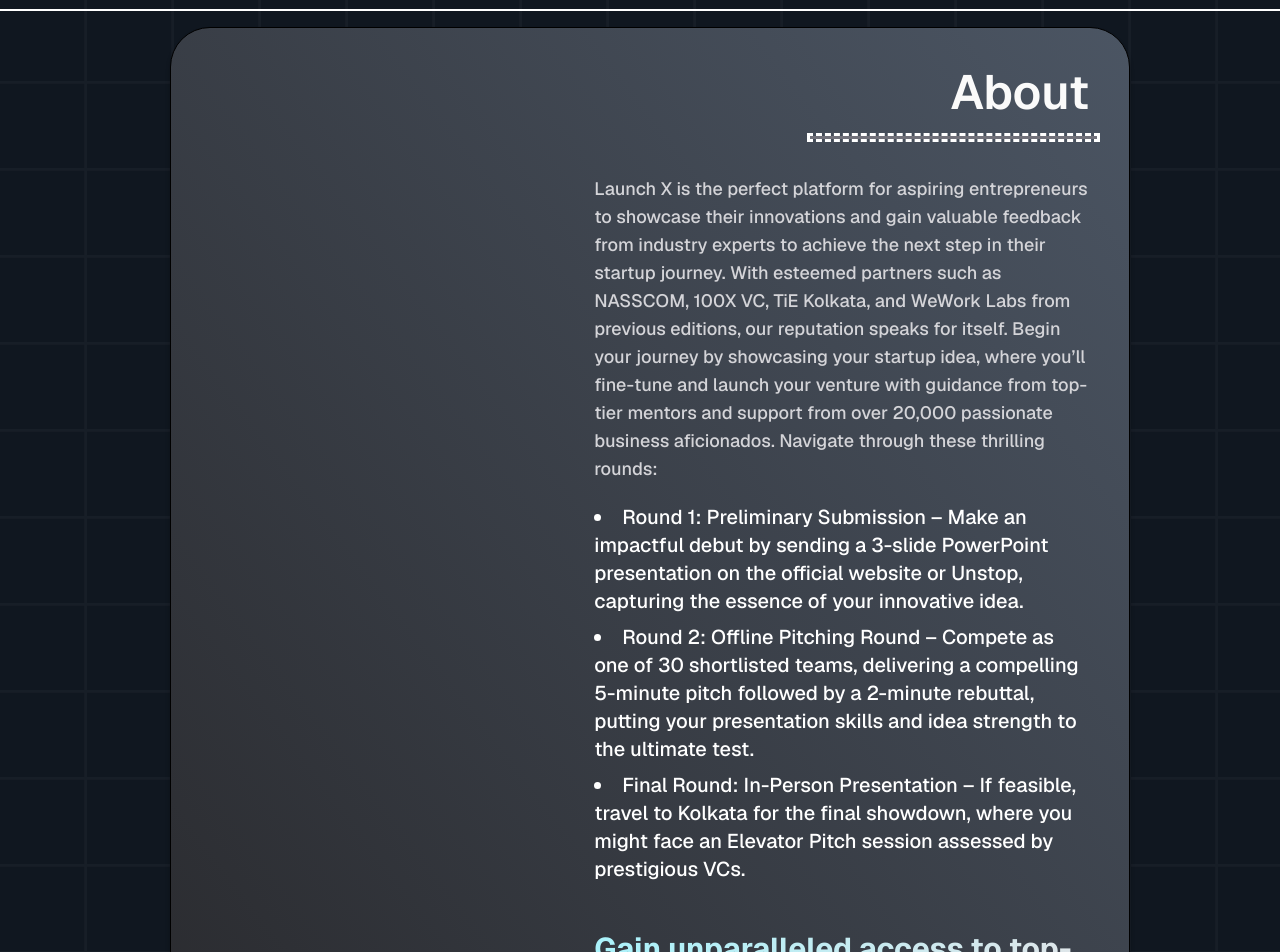
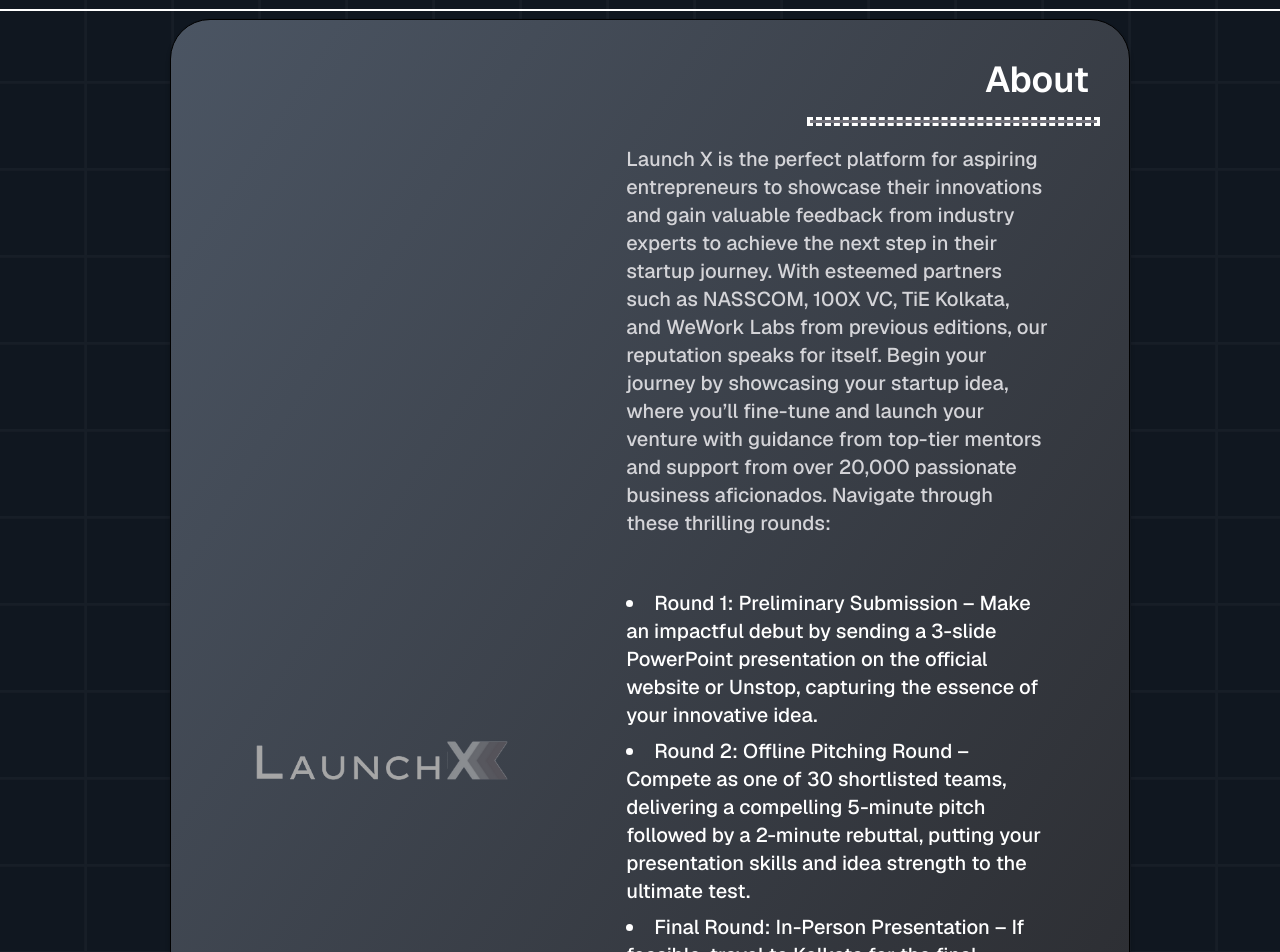
Before and after one commit to jadavpur-university-ed-cell/esummit-24, a Next.js app: page /events/launchx in a window 1280 px wide. Shown: the part 180-1132 px from the top of the page. Built offline with nearby package versions, Linux system fonts and the light colour scheme.

Commit message:
fixed ui

```diff
--- a/app/events/corporateclash/page.tsx
+++ b/app/events/corporateclash/page.tsx
@@ -1,3 +1,4 @@
+"use client";
 "use client";
 
 import React from "react";
--- a/app/events/launchx/page.tsx
+++ b/app/events/launchx/page.tsx
@@ -1,7 +1,6 @@
 "use client";
 
 import React from "react";
-import Heading from "@/components/Homepage/Events/Heading";
 
 const LaunchXEvent: React.FC = () => {
   const description = `Launch X is the perfect platform for aspiring entrepreneurs to showcase their innovations and gain valuable feedback from industry experts to achieve the next step in their startup journey. With esteemed partners such as NASSCOM, 100X VC, TiE Kolkata, and WeWork Labs from previous editions, our reputation speaks for itself. Begin your journey by showcasing your startup idea, where you’ll fine-tune and launch your venture with guidance from top-tier mentors and support from over 20,000 passionate business aficionados. Navigate through these thrilling rounds:`;
@@ -13,9 +12,21 @@ const LaunchXEvent: React.FC = () => {
   ];
 
   const bottomText = "Gain unparalleled access to top-tier VCs, forge invaluable networks, and vie against 100+ promising ventures from across India for substantial rewards and a place in the spotlight.";
+  const faqs = [
+    { question: "What is Corporate Clash?", answer: "Corporate Clash is a high-stakes problem-solving challenge designed to test your analytical and critical thinking skills in a corporate environment." },
+    { question: "How can I participate?", answer: "You can participate by registering through the 'Participate' button on this page." },
+    { question: "What are the requirements?", answer: "You need to have a keen interest in business analysis and problem-solving skills. No prior experience is required." }
+  ];
+
+  // Points of Contact Data
+  const pointsOfContact = [
+    { name: "John Doe", phoneNumber: "+1234567890", nameColor: "text-red" },
+    { name: "Jane Smith", phoneNumber: "+0987654321", nameColor: "text-blue" },
+    { name: "Alice Johnson", phoneNumber: "+1122334455", nameColor: "text-green" }
+  ];
 
   return (
-    <div className="bg-[#101720] bg-grid-white/[0.03] md:bg-grid-large-white/[0.03] text-white">
+    <div className="min-h-screen bg-[#101720] bg-grid-white/[0.03] md:bg-grid-large-white/[0.03] text-white">
       <div className="flex justify-center">
         <section className="bg-[#b7c6cf] w-[66.6666%] h-[35px]"></section>
       </div>
@@ -25,39 +36,54 @@ const LaunchXEvent: React.FC = () => {
       </div>
       <div className="mt-4 w-full h-0.5 bg-white"></div>
 
-
       {/* About Section */}
-      <div className="flex flex-col justify-center items-center pt-4 pb-0.5">
-        <div className="flex flex-col w-[75%] pb-14 ml-5 bg-gradient-to-bl from-gray-600 to-zinc-800 hover:bg-gradient-to-l border border-black border-solid rounded-[40px] shadow-[0px_4px_4px_rgba(0,0,0,0.3)] max-md:px-5 max-md:max-w-full">
-          <h1 className="text-5xl font-semibold text-zinc-50 text-right px-10 pt-10">
+      <div className="flex flex-col justify-center items-center pt-2 pb-0.5">
+        <div className="flex flex-col w-[75%] pb-14 ml-5 bg-gradient-to-br from-gray-600 to-zinc-800 hover:bg-gradient-to-tr border border-black border-solid rounded-[40px] shadow-[0px_4px_4px_rgba(0,0,0,0.3)] max-md:px-5 max-md:max-w-full">
+          {/* Ensure the heading appears first */}
+          <h1 className="text-4xl font-semibold text-white text-right px-10 pt-10 order-1">
             About
           </h1>
           {/* Underline for About */}
-          <div className="flex shrink-0 self-end mt-5 max-w-full bg-zinc-500 h-[3px] w-[30%] outline-dashed mr-8" />
-          {/* Content Box */}
-          <div className="flex flex-col justify-center items-center pt-4 pb-0.5 w-[60%] self-end">
+          <div className="flex shrink-0 self-end mt-5 max-w-full bg-zinc-500 h-[3px] w-[30%] outline-dashed mr-8 order-2" />
+
+          {/* Flex Container for Logo and Text */}
+          <div className="flex flex-col md:flex-row w-full px-10 py-0.5 gap-10 order-3">
+            {/* LaunchX Logo */}
+            <div className="flex items-center md:w-[40%] w-full justify-center">
+              <img
+                src="/event-logos/LaunchX.png"
+                alt="LaunchX Logo"
+                className="w-full h-auto"
+              />
+            </div>
+
+            {/* Text Content */}
+            <div className="flex flex-col md:w-[60%] w-full">
               {/* Description */}
-            <p className="text-lg text-zinc-300 font-medium px-10 pt-5">{description}</p>
+              <p className="text-xl text-zinc-300 font-medium px-10 pt-5">{description}</p>
               {/* Bulleted Points */}
-            <ul className="list-disc list-inside text-left px-10 pt-5 text-xl text-zinc-600">
+              <ul className="list-disc list-inside text-left text-xl font-medium px-10 pt-5 text-white mt-8">
                 {bulletPoints.map((point, index) => (
-                <li key={index} className="pb-2 font-medium text-white">{point}</li>
+                  <li key={index} className="pb-2">{point}</li>
                 ))}
               </ul>
               {/* Bottom Text */}
               <h1 className="text-3xl font-bold text-transparent bg-clip-text bg-gradient-to-r from-cyan-200 to-zinc-200 px-10 pt-10">
                 {bottomText}
               </h1>
-            <button className="bg-gray-200 text-black font-bold border border-black rounded-lg px-8 py-2 mt-8 hover:bg-zinc-900 hover:text-white  transition-all duration-300">
+              {/* Register Button */}
+              <button className="gap-10 text-xl px-3 w-[76] sm:w-[50%] self-center bg-zinc-200 text-black font-bold border border-black rounded-lg py-2 mt-8 hover:bg-cyan-200 hover:text-zinc-800 transition-all duration-300">
                 Participate
               </button>
             </div>
           </div>
         </div>
+      </div>
 
-      {/* Bull and Bear Phases */}
+
+      {/* Step Design */}
       <div className="flex flex-col">
-        {/* First Row - Bull Phase */}
+        {/* First Row */}
         <div className="flex justify-between mt-16">
           <section className="bg-zinc-300 w-[25%] h-[35px]"></section>
           <section className="w-[25%] h-[35px]"></section>
@@ -65,7 +91,7 @@ const LaunchXEvent: React.FC = () => {
           <section className="w-[25%] h-[35px]"></section>
         </div>
 
-        {/* Second Row - Bear Phase */}
+        {/* Second Row  */}
         <div className="flex justify-between">
           <section className="w-[25%] h-[35px]"></section>
           <section className="bg-gray-600 w-[25%] h-[35px]"></section>
--- a/components/Events/PoCCard.tsx
+++ b/components/Events/PoCCard.tsx
@@ -1,4 +1,5 @@
 import React from 'react';
+import { FaWhatsapp } from 'react-icons/fa'; // Importing WhatsApp icon from Font Awesome
 
 interface PoCCardProps {
   name: string;
@@ -7,14 +8,14 @@ interface PoCCardProps {
 }
 
 const PoCCard: React.FC<PoCCardProps> = ({ name, phoneNumber, nameColor }) => {
-  const nameColorClass = `${nameColor}-600`;
+  const nameColorClass = `${nameColor}-500`;
   const phoneColorClass = `${nameColor}-400`;
 
   return (
-    <div className="p-4 bg-white shadow-lg border-solid rounded-lg mt-8 overflow-hidden w-[20%] justify-between">
+    <div className="p-6 shadow-xl mx-4 bg-[#101720,0.1] backdrop-blur-md border border-gray-200 rounded-lg mt-8 overflow-hidden w-full md:w-[40%] lg:w-[20%] flex flex-col items-center justify-between">
       {/* Card Content */}
-      <div className="space-y-2 justify-between">
-        <p className={`text-2xl font-semibold ${nameColorClass} text-2xl`}>
+      <div className="space-y-2 flex flex-col items-center text-center">
+        <p className={`text-2xl font-semibold py-3 ${nameColorClass}`}>
           {name}
         </p>
         <p className={`text-lg font-medium ${phoneColorClass}`}>
@@ -26,22 +27,9 @@ const PoCCard: React.FC<PoCCardProps> = ({ name, phoneNumber, nameColor }) => {
       <div className="mt-4">
         <a
           href={`https://wa.me/${phoneNumber.replace(/\D/g, '')}`} // Removes non-digit characters for WhatsApp link
-          className="px-4 py-2 bg-green-600 text-white rounded-full flex items-center justify-center hover:bg-green-700 transition-colors"
+          className="px-4 py-2 bg-green-500/80 text-white rounded-full flex items-center justify-center hover:bg-green-700 transition-colors"
         >
-          <svg
-            className="w-7 h-10 mr-2"
-            fill="none"
-            stroke="currentColor"
-            viewBox="0 0 24 24"
-            xmlns="http://www.w3.org/2000/svg"
-          >
-            <path
-              strokeLinecap="round"
-              strokeLinejoin="round"
-              strokeWidth={2}
-              d="M3 5h3v14H3V5zm5 0h3v14H8V5zm5 0h3v14h-3V5zm5 0h3v14h-3V5z"
-            />
-          </svg>
+          <FaWhatsapp className="w-6 h-6 mr-2" /> {/* Font Awesome WhatsApp Icon */}
           WhatsApp
         </a>
       </div>
--- a/components/Homepage/Events/Carousel.tsx
+++ b/components/Homepage/Events/Carousel.tsx
@@ -13,7 +13,7 @@ interface CardProps {
 const Card = ({ name, about, route, image, day }: CardProps) => {
   return (
     <CardSpotlight className="flex flex-col items-center h-full p-6">
-      <img src={image} alt={name} className="w-auto h-60 mb-6 object-cover" />
+      <img src={image} alt={name} className="w-auto h-40 mb-3 object-cover" />
       <h1 className="text-3xl text-[#fcbf49] text-center z-20 mb-4">{name}</h1>
       <h2 className="text-2xl text-white text-center z-20 mb-6">{about}</h2>
       <a
```
Lines whose indentation alone changed are shown as unchanged.
